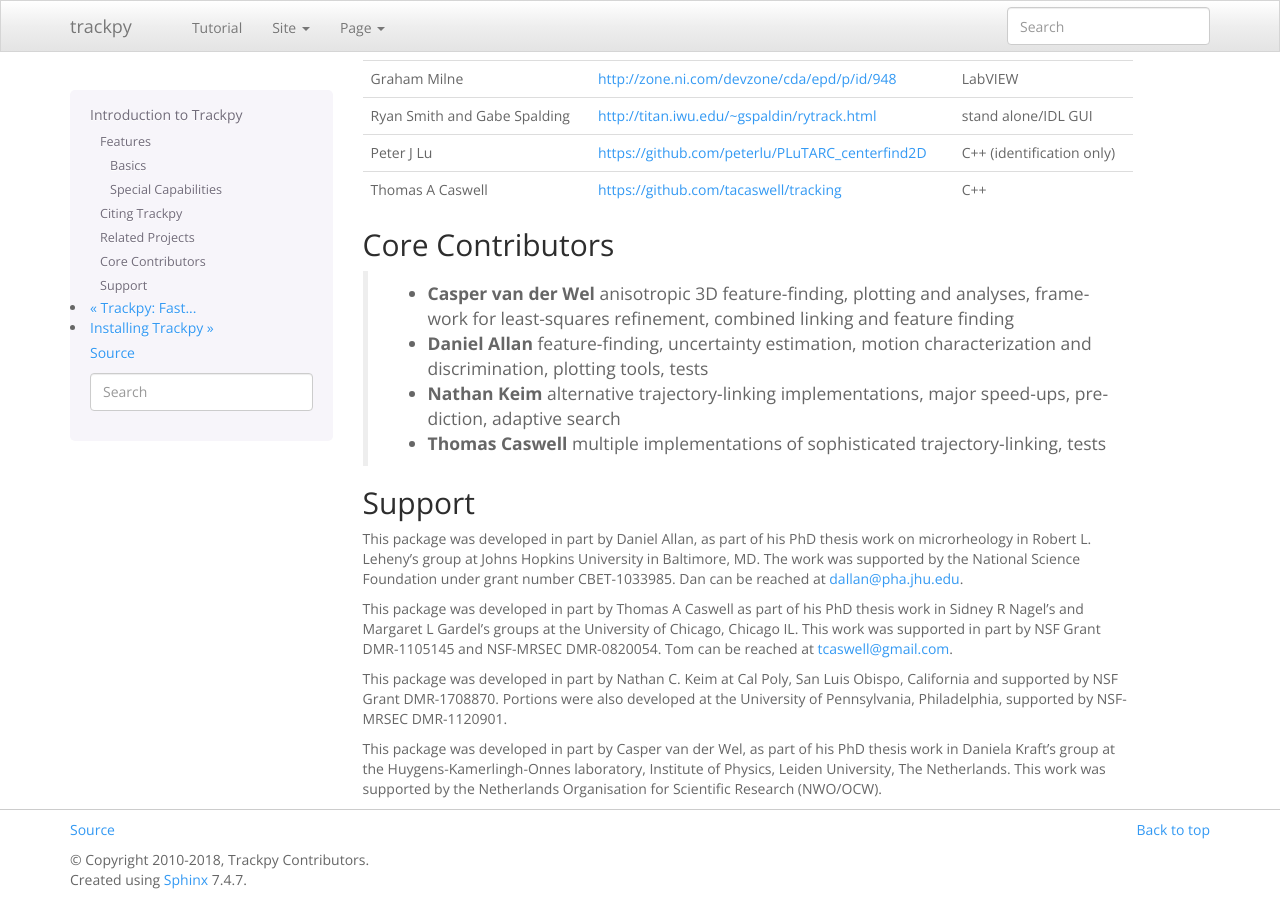
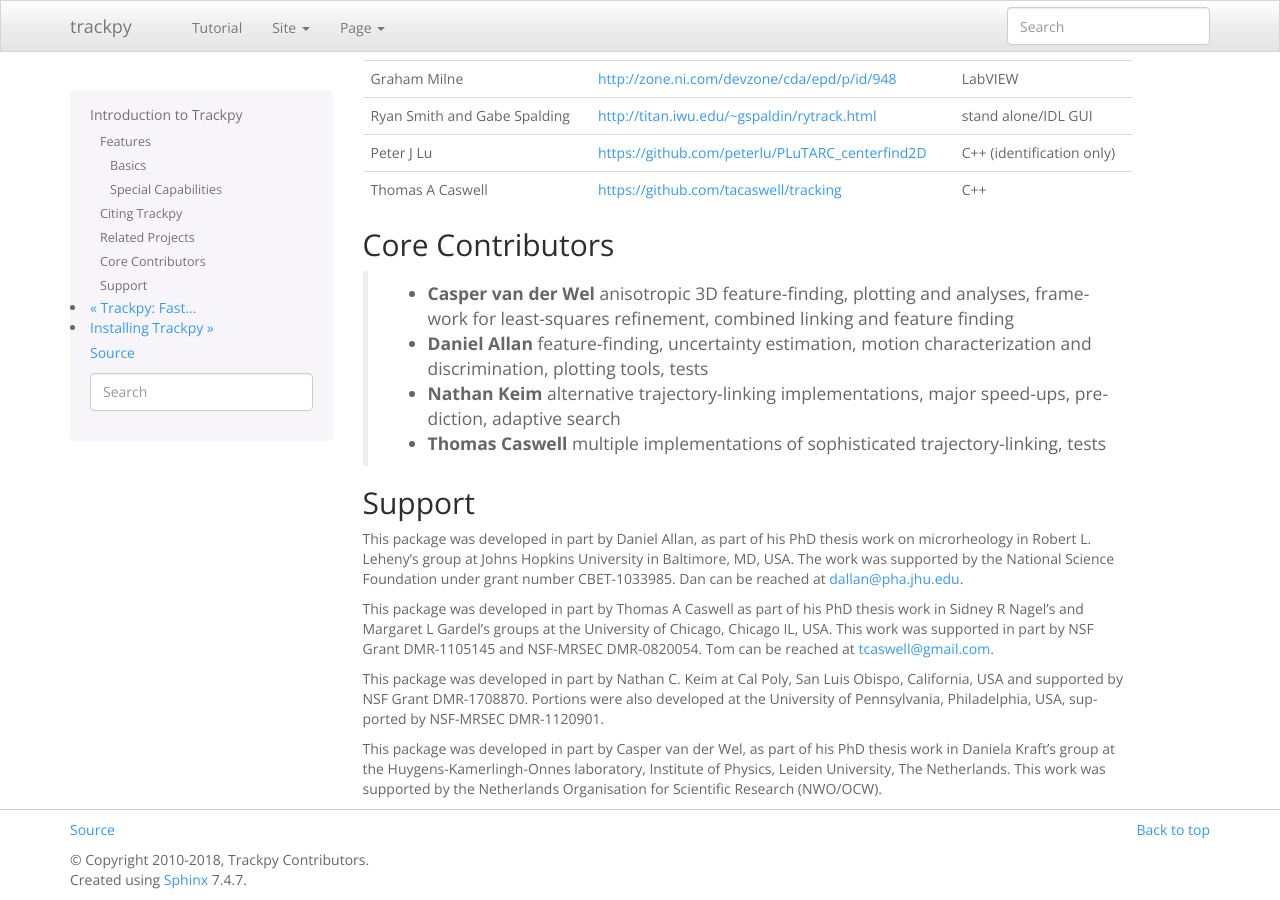
Before and after one commit to soft-matter/trackpy, a Sphinx documentation site: the page built from doc/introduction.rst, in a window 1280 px wide and 900 px high, scrolled down 2101 px. Built offline with Sphinx 7.4.7, drawn with Linux system fonts in a browser that asks for light colours; pages that are not in the unit, such as notebooks, are missing from menus; the version number could not be read and is left out.

Commit message:
DOC: Specify country for all institutional affiliations

```diff
--- a/doc/introduction.rst
+++ b/doc/introduction.rst
@@ -125,19 +125,19 @@
 
 This package was developed in part by Daniel Allan, as part of his
 PhD thesis work on microrheology in Robert L. Leheny's group at Johns Hopkins
-University in Baltimore, MD. The work was supported by the National Science Foundation
+University in Baltimore, MD, USA. The work was supported by the National Science Foundation
 under grant number CBET-1033985.  Dan can be reached at dallan@pha.jhu.edu.
 
 This package was developed in part by Thomas A Caswell as part of his
 PhD thesis work in Sidney R Nagel's and Margaret L Gardel's groups at
-the University of Chicago, Chicago IL.  This work was supported in
+the University of Chicago, Chicago IL, USA.  This work was supported in
 part by NSF Grant DMR-1105145 and NSF-MRSEC DMR-0820054.  Tom can be
 reached at tcaswell@gmail.com.
 
 This package was developed in part by Nathan C. Keim at Cal Poly,
-San Luis Obispo, California and supported by NSF Grant DMR-1708870.
+San Luis Obispo, California, USA and supported by NSF Grant DMR-1708870.
 Portions were also developed at the University of Pennsylvania,
-Philadelphia, supported by NSF-MRSEC DMR-1120901.
+Philadelphia, USA, supported by NSF-MRSEC DMR-1120901.
 
 This package was developed in part by Casper van der Wel, as part of his
 PhD thesis work in Daniela Kraft’s group at the Huygens-Kamerlingh-Onnes laboratory,
```
